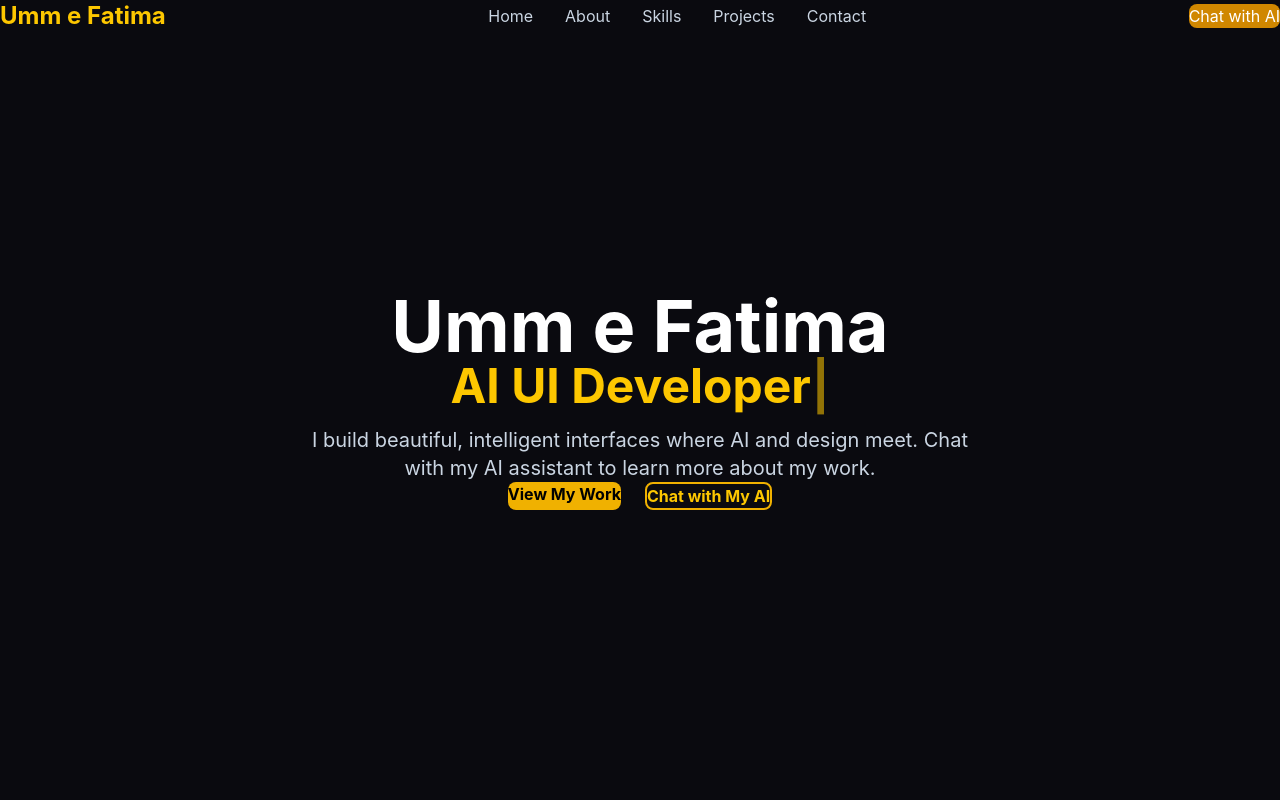
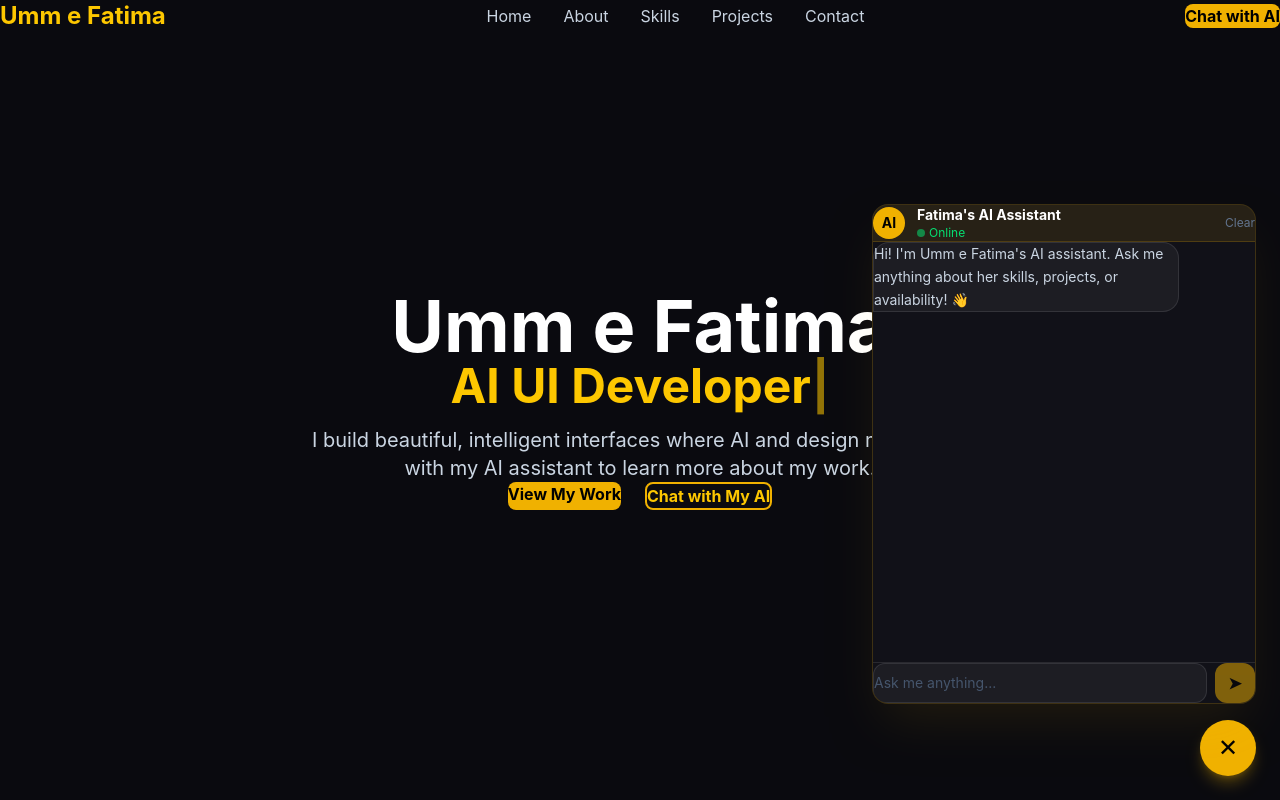
Before and after one commit to Umm-e-Fatima/portfolio, a React app: page / in a window 1280 px wide. Both pictures are taken after a click on the button "Chat with AI". Shown: the top 800 px of the page. Built offline with nearby package versions, Linux system fonts and the light colour scheme; the HTML template or start-up script is replaced by a standard one.

Commit message:
added AI chatbot with Gemini 2.5 flash API and localStorage chat history

```diff
--- a/src/App.jsx
+++ b/src/App.jsx
@@ -5,6 +5,7 @@ import Skills from './components/Skills'
 import Projects from './components/Projects'
 import Contact from './components/Contact'
 import Footer from './components/Footer'
+import Chatbot from './components/Chatbot'
 
 function App() {
   return (
@@ -16,6 +17,7 @@ function App() {
       <Projects />
       <Contact />
       <Footer />
+      <Chatbot />
     </main>
   )
 }
--- a/src/components/Chatbot.jsx
+++ b/src/components/Chatbot.jsx
@@ -0,0 +1,236 @@
+import { useState, useRef, useEffect } from 'react'
+import { motion, AnimatePresence } from 'framer-motion'
+
+const SYSTEM_PROMPT = `You are the AI assistant for Umm e Fatima's personal portfolio website.
+You represent her professionally and answer questions about her on her behalf.
+
+Here is everything about her:
+
+NAME: Umm e Fatima
+TITLE: AI UI Developer
+EMAIL: fatimaanis809@gmail.com
+GITHUB: https://github.com/Umm-e-Fatima
+LINKEDIN: https://www.linkedin.com/in/umm-e-fatima/
+
+SKILLS: React.js, Tailwind CSS, JavaScript, HTML & CSS, Git & GitHub, Prompt Engineering, Gemini AI / OpenAI API, Python
+
+PROJECTS:
+1. AI Portfolio Website (In Progress) - A personal portfolio with a live AI chatbot that answers questions about skills, projects, and availability. Built with React, Tailwind, Framer Motion, and Gemini AI.
+2. Real-Time Job Board Pakistan (Coming Soon) - A job listings aggregator for the Pakistani market with filters for role, city, and salary.
+3. SaaS Dashboard UI (Coming Soon) - A fully designed admin dashboard with charts, data tables, dark/light mode toggle, and sidebar navigation.
+
+AVAILABILITY: Currently available for freelance work and open to full time opportunities.
+
+ABOUT: Umm e Fatima is an AI UI Developer passionate about creating beautiful, intelligent interfaces that solve real problems. She specializes in building modern web applications where design meets functionality. She loves experimenting with AI integration and interactive design.
+
+INSTRUCTIONS:
+- Always be professional, friendly, and helpful
+- Answer only questions related to Umm e Fatima, her skills, projects, and availability
+- If asked something unrelated, politely redirect to her portfolio topics
+- Keep answers concise and clear
+- If asked for contact info, provide her email and LinkedIn
+- Encourage visitors to use the contact form if they want to work together`
+
+function Chatbot() {
+  const [isOpen, setIsOpen] = useState(false)
+  const [messages, setMessages] = useState([
+    {
+      role: 'assistant',
+      content: "Hi! I'm Umm e Fatima's AI assistant. Ask me anything about her skills, projects, or availability! 👋"
+    }
+  ])
+  const [input, setInput] = useState('')
+  const [loading, setLoading] = useState(false)
+  const messagesEndRef = useRef(null)
+
+  useEffect(() => {
+    messagesEndRef.current?.scrollIntoView({ behavior: 'smooth' })
+  }, [messages])
+
+  useEffect(() => {
+    if (messages.length > 1) {
+      localStorage.setItem('chatHistory', JSON.stringify(messages))
+    }
+  }, [messages])
+
+  useEffect(() => {
+    const saved = localStorage.getItem('chatHistory')
+    if (saved) {
+      setMessages(JSON.parse(saved))
+    }
+  }, [])
+
+  const sendMessage = async () => {
+    if (!input.trim() || loading) return
+
+    const userMessage = { role: 'user', content: input }
+    const updatedMessages = [...messages, userMessage]
+    setMessages(updatedMessages)
+    setInput('')
+    setLoading(true)
+
+    try {
+      const conversationHistory = updatedMessages
+        .slice(1)
+        .map(msg => ({
+          role: msg.role === 'assistant' ? 'model' : 'user',
+          parts: [{ text: msg.content }]
+        }))
+
+      const response = await fetch(
+        `https://generativelanguage.googleapis.com/v1beta/models/gemini-2.5-flash:generateContent?key=${import.meta.env.VITE_GEMINI_API_KEY}`,
+        {
+          method: 'POST',
+          headers: { 'Content-Type': 'application/json' },
+          body: JSON.stringify({
+            system_instruction: {
+              parts: [{ text: SYSTEM_PROMPT }]
+            },
+            contents: conversationHistory
+          })
+        }
+      )
+
+      const data = await response.json()
+      const aiReply = data.candidates?.[0]?.content?.parts?.[0]?.text || "Sorry, I couldn't process that. Please try again!"
+
+      setMessages(prev => [...prev, { role: 'assistant', content: aiReply }])
+    } catch (error) {
+      console.error('Gemini error:', error)
+      setMessages(prev => [...prev, {
+        role: 'assistant',
+        content: "Sorry, something went wrong. Please try again!"
+      }])
+    }
+
+    setLoading(false)
+  }
+
+  const handleKeyDown = (e) => {
+    if (e.key === 'Enter' && !e.shiftKey) {
+      e.preventDefault()
+      sendMessage()
+    }
+  }
+
+  const clearChat = () => {
+    const initial = [{
+      role: 'assistant',
+      content: "Hi! I'm Umm e Fatima's AI assistant. Ask me anything about her skills, projects, or availability! 👋"
+    }]
+    setMessages(initial)
+    localStorage.removeItem('chatHistory')
+  }
+
+  return (
+    <>
+      {/* Floating Chat Button */}
+      <motion.button
+        onClick={() => setIsOpen(!isOpen)}
+        whileHover={{ scale: 1.1 }}
+        whileTap={{ scale: 0.9 }}
+        className="fixed bottom-6 right-6 z-50 w-14 h-14 bg-yellow-500 hover:bg-yellow-600 text-black rounded-full shadow-lg shadow-yellow-500/30 flex items-center justify-center text-2xl transition-colors duration-200"
+      >
+        {isOpen ? '✕' : '🤖'}
+      </motion.button>
+
+      {/* Chat Window */}
+      <AnimatePresence>
+        {isOpen && (
+          <motion.div
+            initial={{ opacity: 0, y: 20, scale: 0.95 }}
+            animate={{ opacity: 1, y: 0, scale: 1 }}
+            exit={{ opacity: 0, y: 20, scale: 0.95 }}
+            transition={{ duration: 0.3 }}
+            className="fixed bottom-24 right-6 z-50 w-80 md:w-96 h-[500px] bg-[#111118] border border-yellow-500/20 rounded-2xl shadow-2xl shadow-yellow-500/10 flex flex-col overflow-hidden"
+          >
+
+            {/* Header */}
+            <div className="bg-yellow-500/10 border-b border-yellow-500/20 px-4 py-3 flex items-center justify-between">
+              <div className="flex items-center gap-3">
+                <div className="w-8 h-8 bg-yellow-500 rounded-full flex items-center justify-center text-black font-bold text-sm">
+                  AI
+                </div>
+                <div>
+                  <p className="text-white font-bold text-sm">Fatima's AI Assistant</p>
+                  <p className="text-green-400 text-xs flex items-center gap-1">
+                    <span className="w-2 h-2 bg-green-400 rounded-full animate-pulse inline-block"></span>
+                    Online
+                  </p>
+                </div>
+              </div>
+              <button
+                onClick={clearChat}
+                className="text-slate-500 hover:text-yellow-400 text-xs transition-colors duration-200"
+              >
+                Clear
+              </button>
+            </div>
+
+            {/* Messages */}
+            <div className="flex-1 overflow-y-auto px-4 py-4 flex flex-col gap-3">
+              {messages.map((msg, i) => (
+                <motion.div
+                  key={i}
+                  initial={{ opacity: 0, y: 10 }}
+                  animate={{ opacity: 1, y: 0 }}
+                  transition={{ duration: 0.3 }}
+                  className={`flex ${msg.role === 'user' ? 'justify-end' : 'justify-start'}`}
+                >
+                  <div
+                    className={`max-w-[80%] px-4 py-2 rounded-2xl text-sm leading-relaxed ${
+                      msg.role === 'user'
+                        ? 'bg-yellow-500 text-black font-medium rounded-br-none'
+                        : 'bg-white/5 text-slate-300 rounded-bl-none border border-white/10'
+                    }`}
+                  >
+                    {msg.content}
+                  </div>
+                </motion.div>
+              ))}
+
+              {/* Loading dots */}
+              {loading && (
+                <motion.div
+                  initial={{ opacity: 0 }}
+                  animate={{ opacity: 1 }}
+                  className="flex justify-start"
+                >
+                  <div className="bg-white/5 border border-white/10 px-4 py-3 rounded-2xl rounded-bl-none flex gap-1 items-center">
+                    <span className="w-2 h-2 bg-yellow-400 rounded-full animate-bounce" style={{ animationDelay: '0ms' }}></span>
+                    <span className="w-2 h-2 bg-yellow-400 rounded-full animate-bounce" style={{ animationDelay: '150ms' }}></span>
+                    <span className="w-2 h-2 bg-yellow-400 rounded-full animate-bounce" style={{ animationDelay: '300ms' }}></span>
+                  </div>
+                </motion.div>
+              )}
+
+              <div ref={messagesEndRef} />
+            </div>
+
+            {/* Input */}
+            <div className="border-t border-white/10 px-4 py-3 flex gap-2">
+              <input
+                type="text"
+                value={input}
+                onChange={(e) => setInput(e.target.value)}
+                onKeyDown={handleKeyDown}
+                placeholder="Ask me anything..."
+                className="flex-1 bg-white/5 border border-white/10 rounded-xl px-4 py-2 text-white text-sm placeholder-slate-600 focus:outline-none focus:border-yellow-500/50 transition-colors duration-200"
+              />
+              <button
+                onClick={sendMessage}
+                disabled={loading || !input.trim()}
+                className="w-10 h-10 bg-yellow-500 hover:bg-yellow-600 disabled:opacity-50 disabled:cursor-not-allowed text-black rounded-xl flex items-center justify-center transition-colors duration-200 font-bold"
+              >
+                ➤
+              </button>
+            </div>
+
+          </motion.div>
+        )}
+      </AnimatePresence>
+    </>
+  )
+}
+
+export default Chatbot
--- a/src/components/Hero.jsx
+++ b/src/components/Hero.jsx
@@ -67,6 +67,9 @@ function Hero() {
           </a>
 
           <button
+            onClick={() => {
+              document.querySelector('.fixed.bottom-6.right-6').click()
+            }}
             className="border-2 border-yellow-500 text-yellow-400 hover:bg-yellow-500/10 font-bold px-8 py-3 rounded-lg transition-all duration-200"
           >
             Chat with My AI
--- a/src/components/Navbar.jsx
+++ b/src/components/Navbar.jsx
@@ -47,7 +47,12 @@ function Navbar() {
       </ul>
 
       {/* Chat Button */}
-      <button className="bg-yellow-600 hover:bg-yellow-700 text-white px-4 py-2 rounded-lg transition-colors duration-200">
+      <button
+        onClick={() => {
+          document.querySelector('.fixed.bottom-6.right-6').click()
+        }}
+        className="bg-yellow-500 hover:bg-yellow-600 text-black px-4 py-2 rounded-lg transition-colors duration-200 font-bold"
+      >
         Chat with AI
       </button>
 
```
